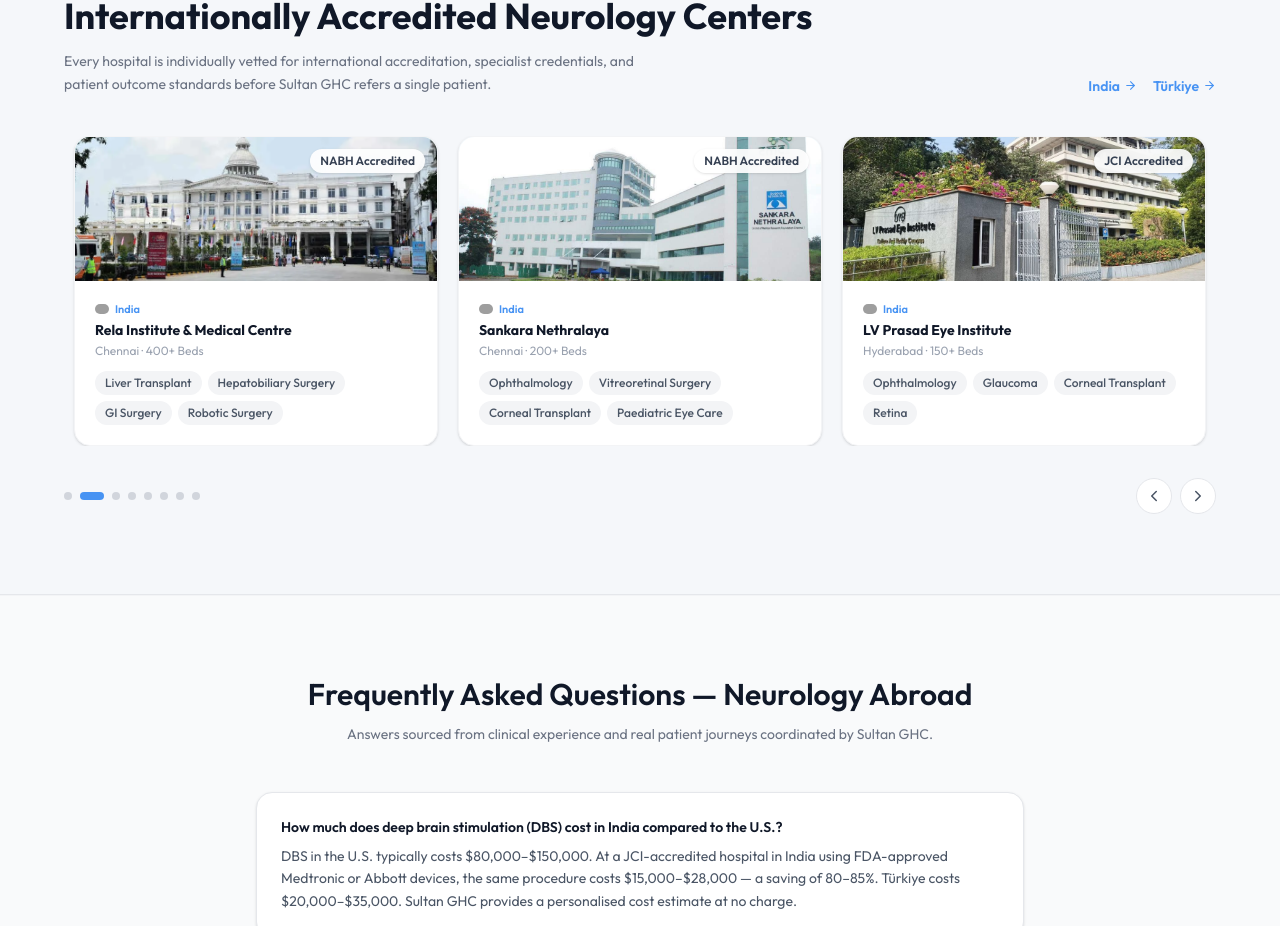
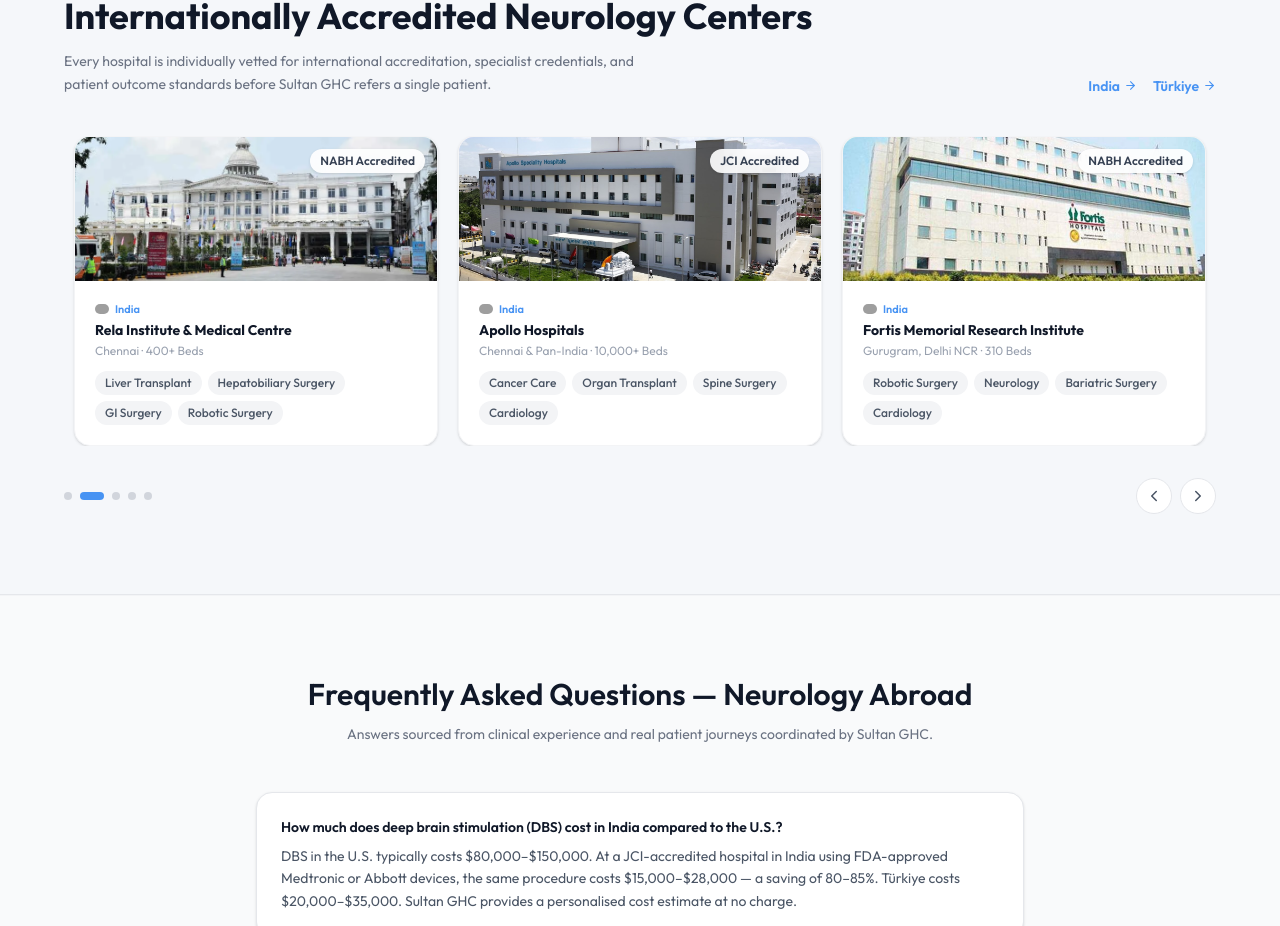
Before and after one commit to sultanglobalhealthcare/sghc-new-website, a Next.js app: page /treatments/neurology in a window 1280 px wide. Shown: the part 5345-6271 px from the top of the page. Built offline with nearby package versions, Linux system fonts and the light colour scheme; grey boxes are pictures that could not be loaded.

Commit message:
fix: scope eye hospitals to ophthalmology page only via additionalHospitals prop

```diff
--- a/src/app/treatments/ophthalmology/page.jsx
+++ b/src/app/treatments/ophthalmology/page.jsx
@@ -506,7 +506,50 @@
         </div>
       </section>
 
-      <PartnerHospitalsSection title="Internationally Accredited Eye Care Centers" />
+      <PartnerHospitalsSection
+        title="Internationally Accredited Eye Care Centers"
+        additionalHospitals={[
+          {
+            country: 'India',
+            flag: 'https://flagcdn.com/w20/in.png',
+            name: 'Sankara Nethralaya',
+            city: 'Chennai',
+            beds: '200+ Beds',
+            accreditation: 'NABH Accredited',
+            initials: 'SN',
+            color: 'from-sky-100 to-cyan-50',
+            textColor: 'text-sky-600',
+            img: '/hospitals/sankara-nethralaya-chennai-eye-hospital-india.jpg',
+            specialties: ['Ophthalmology', 'Vitreoretinal Surgery', 'Corneal Transplant', 'Paediatric Eye Care'],
+          },
+          {
+            country: 'India',
+            flag: 'https://flagcdn.com/w20/in.png',
+            name: 'LV Prasad Eye Institute',
+            city: 'Hyderabad',
+            beds: '150+ Beds',
+            accreditation: 'JCI Accredited',
+            initials: 'LV',
+            color: 'from-indigo-100 to-blue-50',
+            textColor: 'text-indigo-600',
+            img: '/hospitals/lv-prasad-eye-institute-hyderabad-jci-accredited-india.jpg',
+            specialties: ['Ophthalmology', 'Glaucoma', 'Corneal Transplant', 'Retina'],
+          },
+          {
+            country: 'India',
+            flag: 'https://flagcdn.com/w20/in.png',
+            name: 'Aravind Eye Hospital',
+            city: 'Madurai & Multi-city',
+            beds: '500+ Beds',
+            accreditation: 'NABH Accredited',
+            initials: 'AE',
+            color: 'from-amber-100 to-yellow-50',
+            textColor: 'text-amber-600',
+            img: '/hospitals/aravind-eye-hospital-madurai-india.webp',
+            specialties: ['Ophthalmology', 'Cataract Surgery', 'LASIK & SMILE', 'Retinal Surgery'],
+          },
+        ]}
+      />
 
       {/* FAQ */}
       <section className="bg-gray-50 py-16 sm:py-20 border-t border-gray-100">
--- a/src/landing/PartnerHospitalsSection.jsx
+++ b/src/landing/PartnerHospitalsSection.jsx
@@ -32,45 +32,6 @@
     textColor: 'text-teal-600',
     img: '/rela-hospital.webp',
     specialties: ['Liver Transplant', 'Hepatobiliary Surgery', 'GI Surgery', 'Robotic Surgery'],
-  },
-  {
-    country: 'India',
-    flag: 'https://flagcdn.com/w20/in.png',
-    name: 'Sankara Nethralaya',
-    city: 'Chennai',
-    beds: '200+ Beds',
-    accreditation: 'NABH Accredited',
-    initials: 'SN',
-    color: 'from-sky-100 to-cyan-50',
-    textColor: 'text-sky-600',
-    img: '/hospitals/sankara-nethralaya-chennai-eye-hospital-india.jpg',
-    specialties: ['Ophthalmology', 'Vitreoretinal Surgery', 'Corneal Transplant', 'Paediatric Eye Care'],
-  },
-  {
-    country: 'India',
-    flag: 'https://flagcdn.com/w20/in.png',
-    name: 'LV Prasad Eye Institute',
-    city: 'Hyderabad',
-    beds: '150+ Beds',
-    accreditation: 'JCI Accredited',
-    initials: 'LV',
-    color: 'from-indigo-100 to-blue-50',
-    textColor: 'text-indigo-600',
-    img: '/hospitals/lv-prasad-eye-institute-hyderabad-jci-accredited-india.jpg',
-    specialties: ['Ophthalmology', 'Glaucoma', 'Corneal Transplant', 'Retina'],
-  },
-  {
-    country: 'India',
-    flag: 'https://flagcdn.com/w20/in.png',
-    name: 'Aravind Eye Hospital',
-    city: 'Madurai & Multi-city',
-    beds: '500+ Beds',
-    accreditation: 'NABH Accredited',
-    initials: 'AE',
-    color: 'from-amber-100 to-yellow-50',
-    textColor: 'text-amber-600',
-    img: '/hospitals/aravind-eye-hospital-madurai-india.webp',
-    specialties: ['Ophthalmology', 'Cataract Surgery', 'LASIK & SMILE', 'Retinal Surgery'],
   },
   {
     country: 'India',
@@ -181,14 +142,14 @@
 }
 
 // ── Slider ────────────────────────────────────────────────────────────────────
-function HospitalSlider() {
+function HospitalSlider({ hospitals }) {
   const [idx, setIdx] = useState(0)
   const [perView, setPerView] = useState(3)
   const intervalRef = useRef(null)
   const idxRef = useRef(0)
   const perViewRef = useRef(3)
 
-  const total = HOSPITALS.length
+  const total = hospitals.length
 
   // Keep refs in sync
   useEffect(() => { idxRef.current = idx }, [idx])
@@ -267,7 +228,7 @@
             transition: 'transform 0.5s ease-in-out',
           }}
         >
-          {HOSPITALS.map((h) => (
+          {hospitals.map((h) => (
             <div
               key={h.name}
               className="px-2.5 flex-shrink-0"
@@ -323,7 +284,9 @@
 // ── Section ───────────────────────────────────────────────────────────────────
 export default function PartnerHospitalsSection({
   title = 'Internationally Accredited Partner Hospitals',
+  additionalHospitals = [],
 }) {
+  const hospitals = [...HOSPITALS, ...additionalHospitals]
   return (
     <section className="py-14 lg:py-20 bg-[#F5F7FA] border-y border-gray-200">
       <div className="max-w-7xl mx-auto px-6 sm:px-10 lg:px-16">
@@ -352,7 +315,7 @@
         </div>
 
         {/* Slider */}
-        <HospitalSlider />
+        <HospitalSlider hospitals={hospitals} />
 
       </div>
     </section>
```
